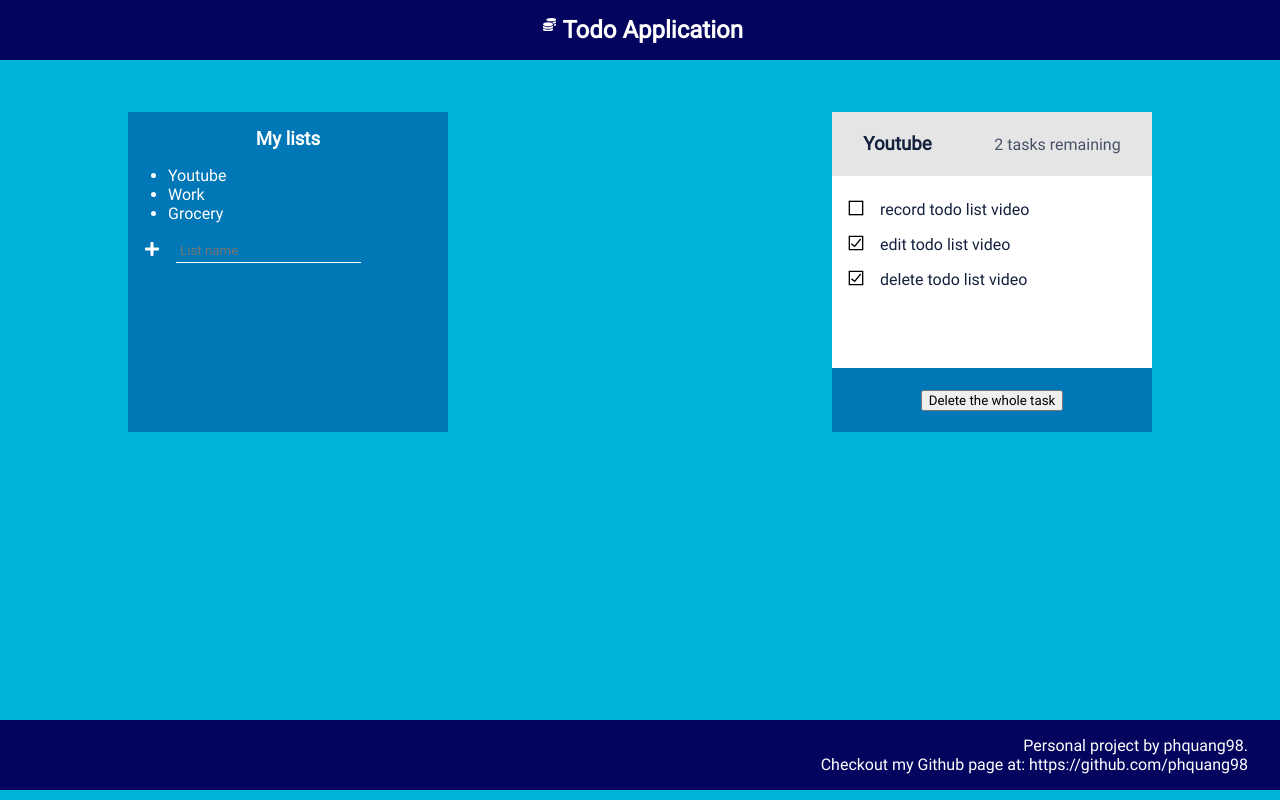
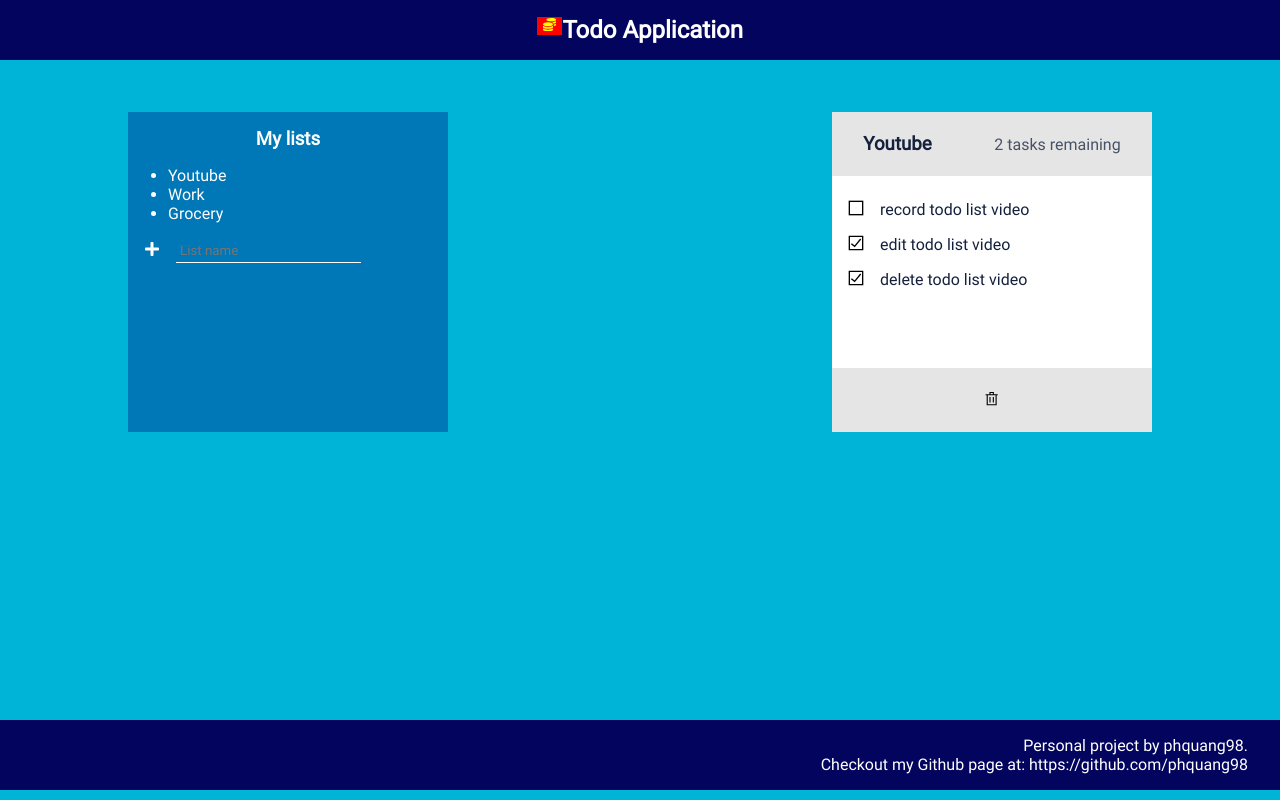
Before and after one commit to phquang98/webdev-project004, a React (Create React App) app: page / in a window 1280 px wide. Built offline with nearby package versions, Linux system fonts and the light colour scheme.

Commit message:
feat: add more props to Btn

```diff
--- a/src/components/Button/index.tsx
+++ b/src/components/Button/index.tsx
@@ -5,6 +5,8 @@ type BtnProps = {
   children: ReactNode;
   btnClickHdlr: MouseEventHandler<HTMLButtonElement>;
   btnText?: string;
+  color?: string;
+  bgColor?: string;
 };
 
 const Btn = (props: BtnProps): JSX.Element => {
--- a/src/components/Button/styles.ts
+++ b/src/components/Button/styles.ts
@@ -5,8 +5,8 @@ import { Btn } from "components/Button";
 export const StyledBtn = styled(Btn)`
   & {
     .btn {
-      color: inherit;
-      background-color: inherit;
+      color: ${(props) => (props.color ? `${props.color}` : "inherit")};
+      background-color: ${(props) => (props.bgColor ? `${props.bgColor}` : "inherit")};
       border: none;
       cursor: pointer;
     }
--- a/src/components/Header/index.tsx
+++ b/src/components/Header/index.tsx
@@ -7,7 +7,7 @@ type HeaderProps = {
   className?: string;
 };
 
-const clickHeaderBtn: MouseEventHandler = (evt) => {
+const clickHeaderBtnDelThis: MouseEventHandler = (_evt) => {
   console.log("btn click from Header");
 };
 
@@ -17,7 +17,7 @@ const Header = (props: HeaderProps): JSX.Element => {
   return (
     <>
       <div className={className}>
-        <StyledBtn btnClickHdlr={clickHeaderBtn}>
+        <StyledBtn btnClickHdlr={clickHeaderBtnDelThis} color="yellow" bgColor="red">
           <FaCoins />
         </StyledBtn>
         <h1>Todo Application</h1>
--- a/src/components/TaskSection/index.tsx
+++ b/src/components/TaskSection/index.tsx
@@ -1,8 +1,10 @@
-import { GrCheckbox, GrCheckboxSelected } from "react-icons/gr";
+import { MouseEventHandler } from "react";
+import { GrCheckbox, GrCheckboxSelected, GrTrash } from "react-icons/gr";
 
 import { StyledPaper } from "components/Paper/styles";
 import { TTask } from "types";
 import { customTheme } from "styles";
+import { StyledBtn } from "components/Button/styles";
 
 type TaskSectionProps = {
   className?: string;
@@ -13,6 +15,10 @@ const dumpDelThis: TTask[] = [
   { id: "2", desc: "edit todo list video", status: "unfinished" },
   { id: "3", desc: "delete todo list video", status: "unfinished" }
 ];
+
+const clickTaskSecBtnDelThis: MouseEventHandler = (_evt) => {
+  console.log("btn click from TaskSec");
+};
 
 const TaskSection = (props: TaskSectionProps): JSX.Element => {
   const { className } = props;
@@ -39,7 +45,9 @@ const TaskSection = (props: TaskSectionProps): JSX.Element => {
           </section>
 
           <section className="task-sec__footer">
-            <button>Delete the whole task</button>
+            <StyledBtn btnClickHdlr={clickTaskSecBtnDelThis}>
+              <GrTrash />
+            </StyledBtn>
           </section>
         </StyledPaper>
       </div>
--- a/src/components/TaskSection/styles.ts
+++ b/src/components/TaskSection/styles.ts
@@ -37,6 +37,7 @@ export const StyledTaskSection = styled(TaskSection)`
 
     .task-sec__footer {
       height: 20%;
+      background-color: ${(props) => props.theme.light.beta};
       display: flex;
       justify-content: center;
       align-items: center;
```
